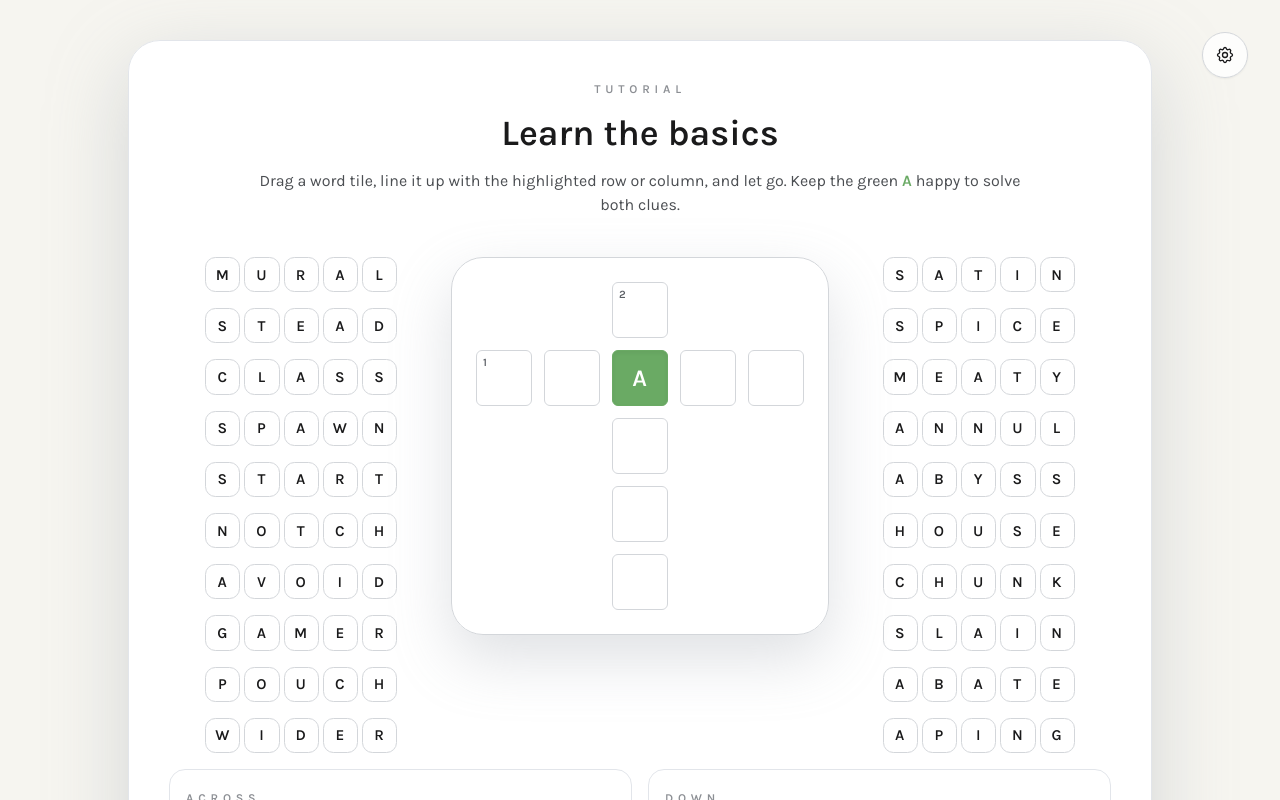
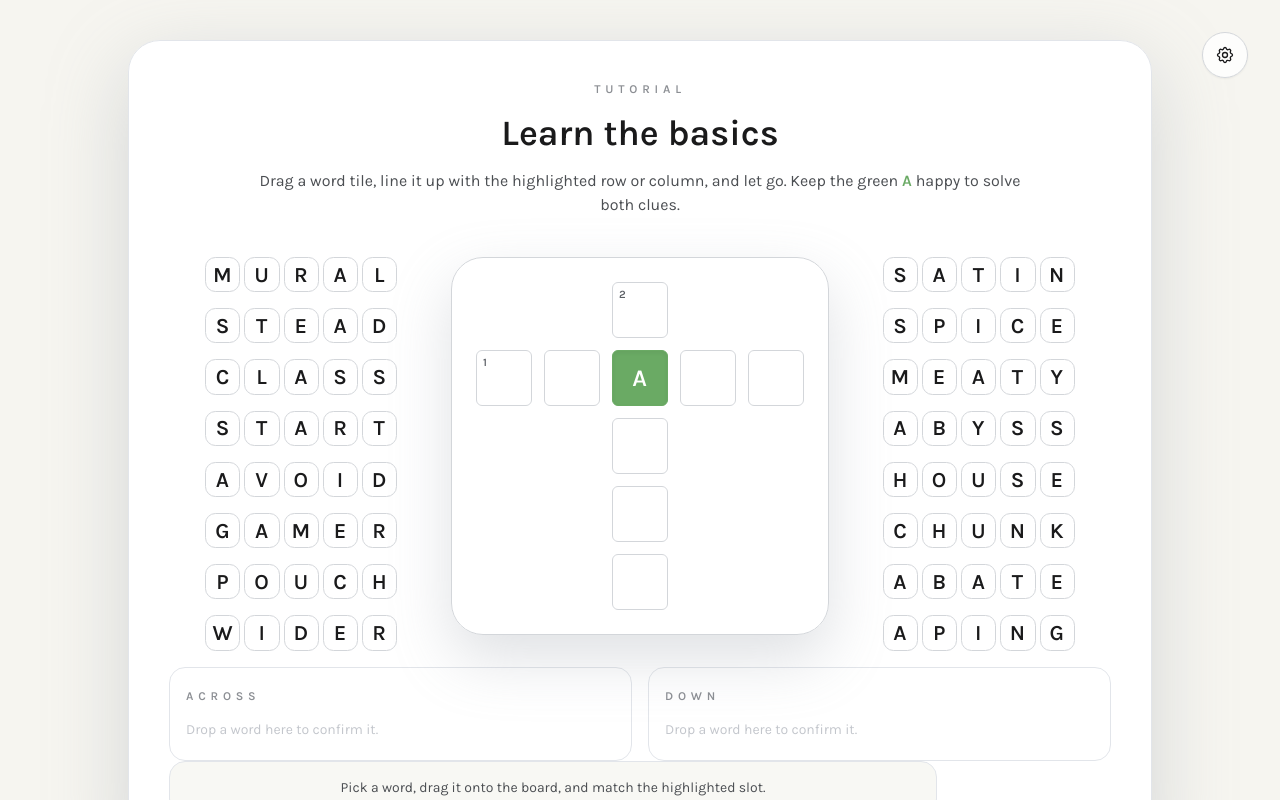
Before and after one commit to evgenyvinnik/crosswordly, a React (Vite) app: page / in a window 1280 px wide. Shown: the top 800 px of the page. Built offline with nearby package versions, Linux system fonts and the light colour scheme.

Commit message:
Make words to be more snug

```diff
--- a/src/components/TutorialScreen.tsx
+++ b/src/components/TutorialScreen.tsx
@@ -8,7 +8,7 @@ const WORD_DEFINITIONS = GUESS_WORDS.reduce<Record<string, string | undefined>>(
   return acc;
 }, {});
 
-const WORD_BANK_SIZE = 20;
+const WORD_BANK_SIZE = 16;
 
 type TutorialScreenProps = {
   onComplete?: () => void;
--- a/src/index.css
+++ b/src/index.css
@@ -93,16 +93,17 @@ body {
   border: 1px solid #d3d6da;
   background: #ffffff;
   color: #1a1a1b;
-  font-size: 0.85rem;
+  font-size: 1rem;
   font-weight: 600;
-  letter-spacing: 0.08em;
+  letter-spacing: 0.04em;
+  line-height: 1;
 }
 
 @media (min-width: 640px) {
   .word-chip-letter {
     height: 2.2rem;
     width: 2.2rem;
-    font-size: 0.95rem;
+    font-size: 1.35rem;
   }
 }
 
```
